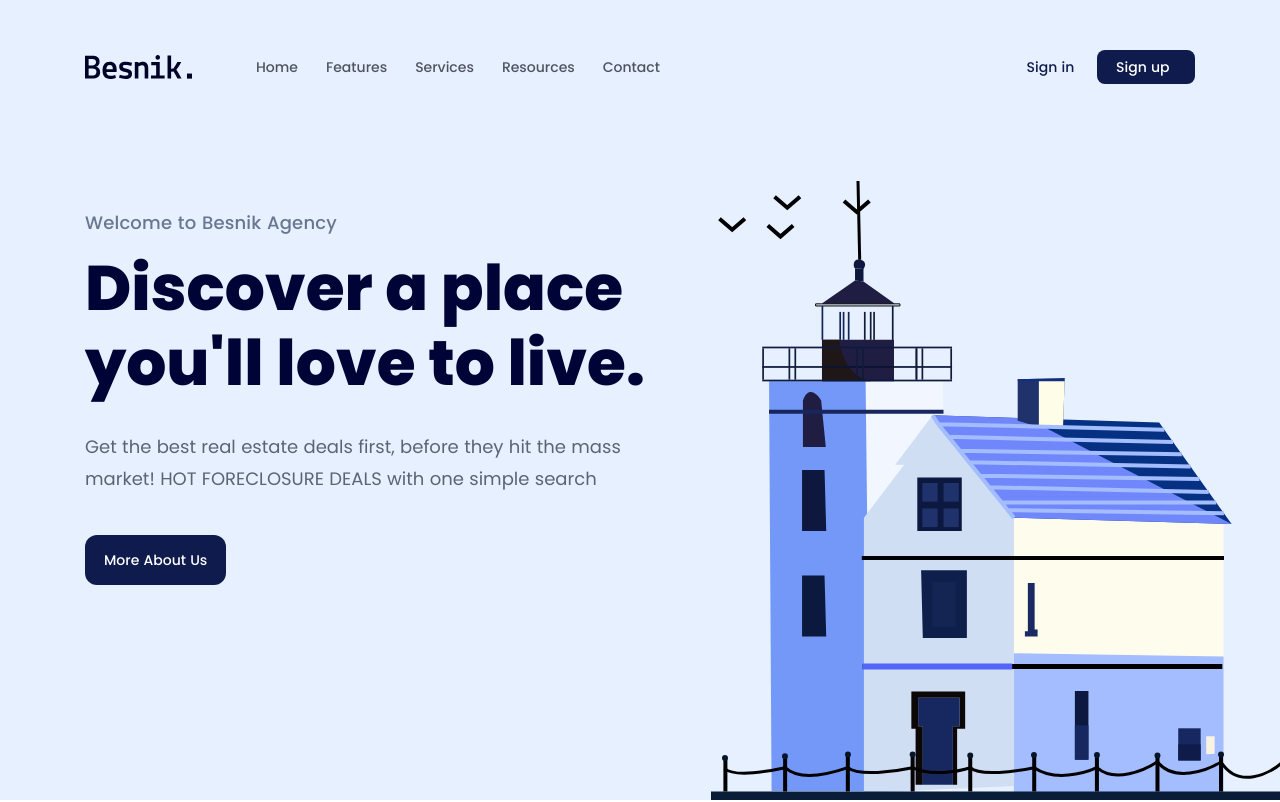
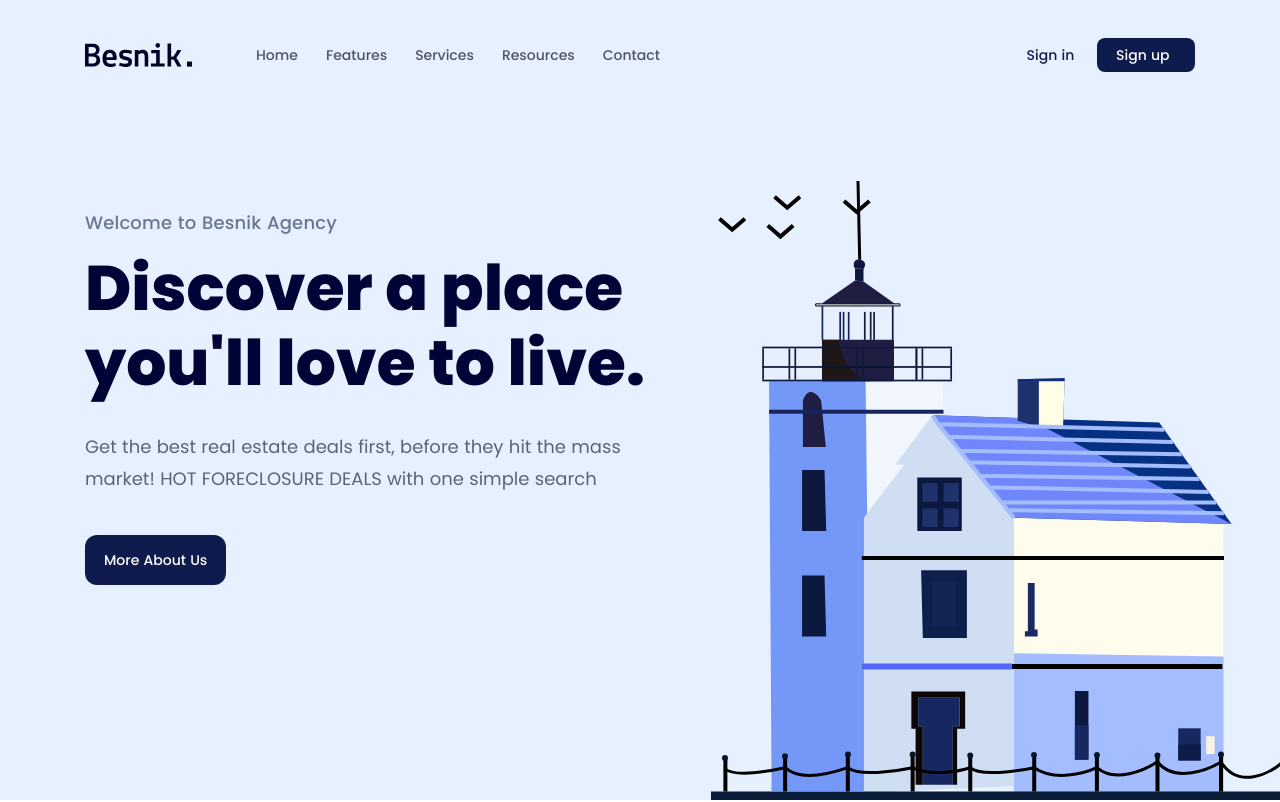
Before and after one commit to NogcTruong/Besnik, a plain HTML site: page index.html in a window 1280 px wide. Shown: the top 802 px of the page. Drawn offline with Linux system fonts and the light colour scheme.

Commit message:
Improve: header

```diff
--- a/assets/css/styles.css
+++ b/assets/css/styles.css
@@ -4,6 +4,7 @@
 
 :root {
   --primary-color: #0f1b4c;
+  --height-header: 84px;
 }
 
 html {
@@ -50,16 +51,26 @@ a {
 }
 
 /*  ========== Header ========== */
-.header {
+.hero-wrap {
   position: relative;
-  background-color: #e6f0ff;
-  height: 100vh;
+  display: flex;
+  flex-direction: column;
+  background: #e6f0ff;
+  height: calc(100vh - var(--height-header));
+}
+
+.fixed-header {
+  background: #e6f0ff;
+  padding-top: 26px;
+  position: sticky;
+  top: -26px;
+  z-index: 1;
 }
 
 .navbar {
   display: flex;
   align-items: center;
-  padding-top: 50px;
+  padding: 12px 0;
 }
 
 .navbar ul {
@@ -178,6 +189,7 @@ a {
   background-color: #ffffff;
   border-radius: 12px;
   box-shadow: 0px 10px 20px 0px #0000001a;
+  cursor: pointer;
 }
 
 /*  ========== Guides ========== */
--- a/index.html
+++ b/index.html
@@ -20,8 +20,7 @@
     <link rel="stylesheet" href="./assets/fonts/stylesheet.css" />
   </head>
   <body>
-    <!-- Header -->
-    <header class="header">
+    <header class="fixed-header">
       <div class="content">
         <nav class="navbar">
           <!-- Logo -->
@@ -52,7 +51,12 @@
             <a href="#!" class="btn action-btn">Sign up</a>
           </div>
         </nav>
+      </div>
+    </header>
 
+    <!-- hero -->
+    <div class="hero-wrap">
+      <div class="content">
         <div class="hero">
           <div class="info">
             <p class="sub-title">Welcome to Besnik Agency</p>
@@ -73,7 +77,7 @@
           />
         </div>
       </div>
-    </header>
+    </div>
 
     <main>
       <!-- Clients -->
```
